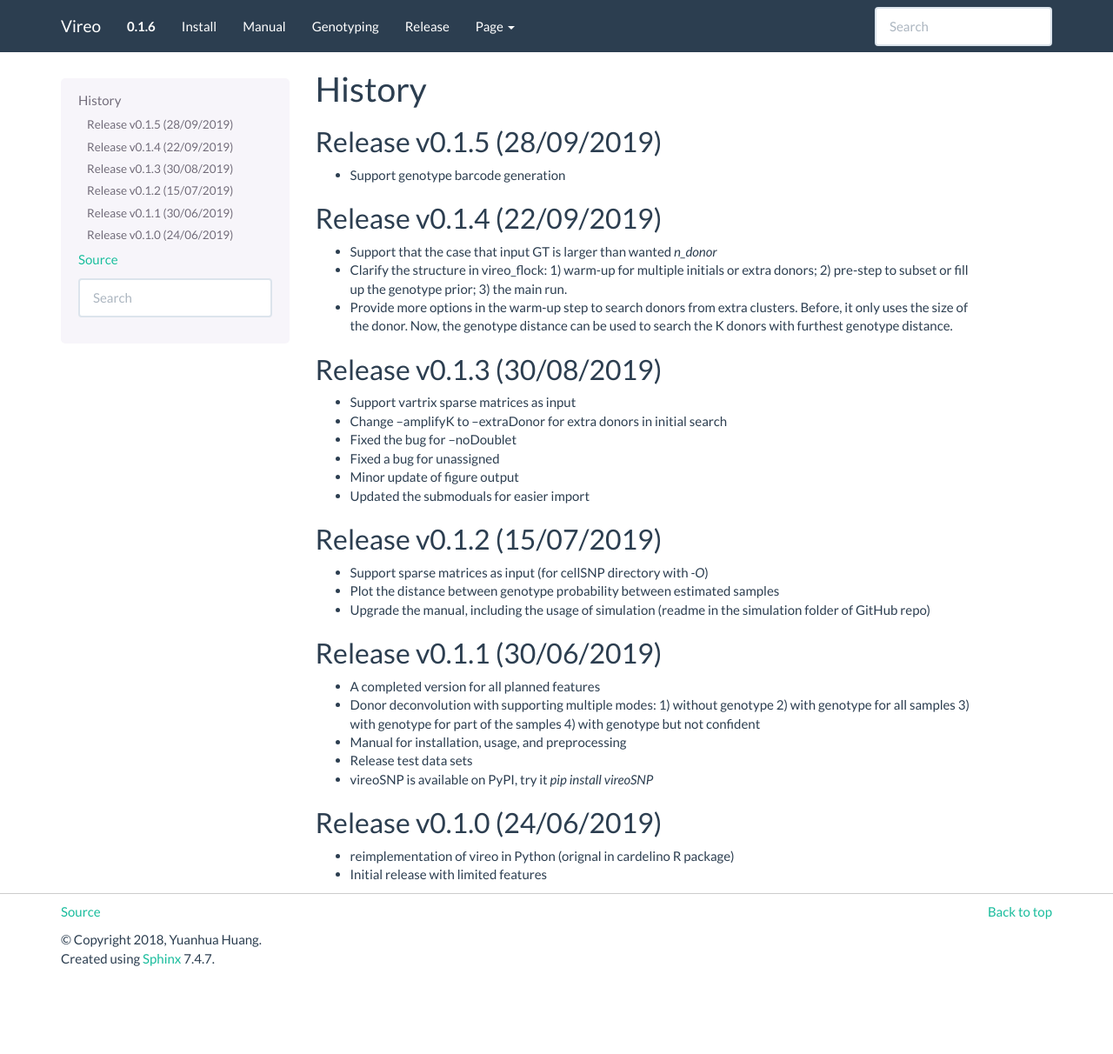
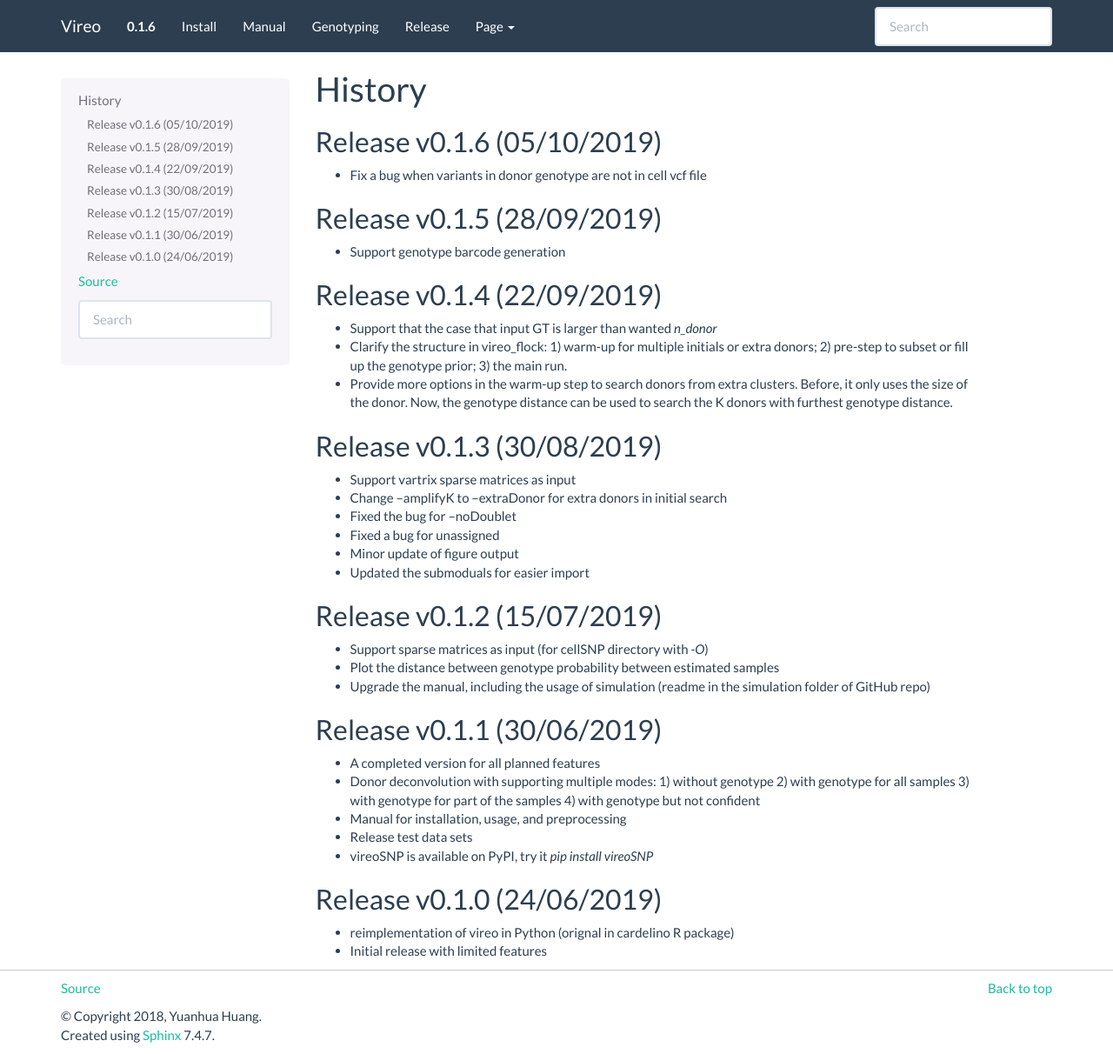
Before and after one commit to single-cell-genetics/vireo, a Sphinx documentation site: the page built from doc/release.rst, in a window 1280 px wide and 1212 px high. Shown: the whole window at 87% size. Built offline with Sphinx 7.4.7, drawn with Linux system fonts in a browser that asks for light colours; formulas are drawn with MathJax 3.

Commit message:
v0.1.6: fix a bug for smaller set of GT

```diff
--- a/doc/release.rst
+++ b/doc/release.rst
@@ -1,6 +1,10 @@
 =======
 History
 =======
+
+Release v0.1.6 (05/10/2019)
+===========================
+* Fix a bug when variants in donor genotype are not in cell vcf file
 
 Release v0.1.5 (28/09/2019)
 ===========================
```
